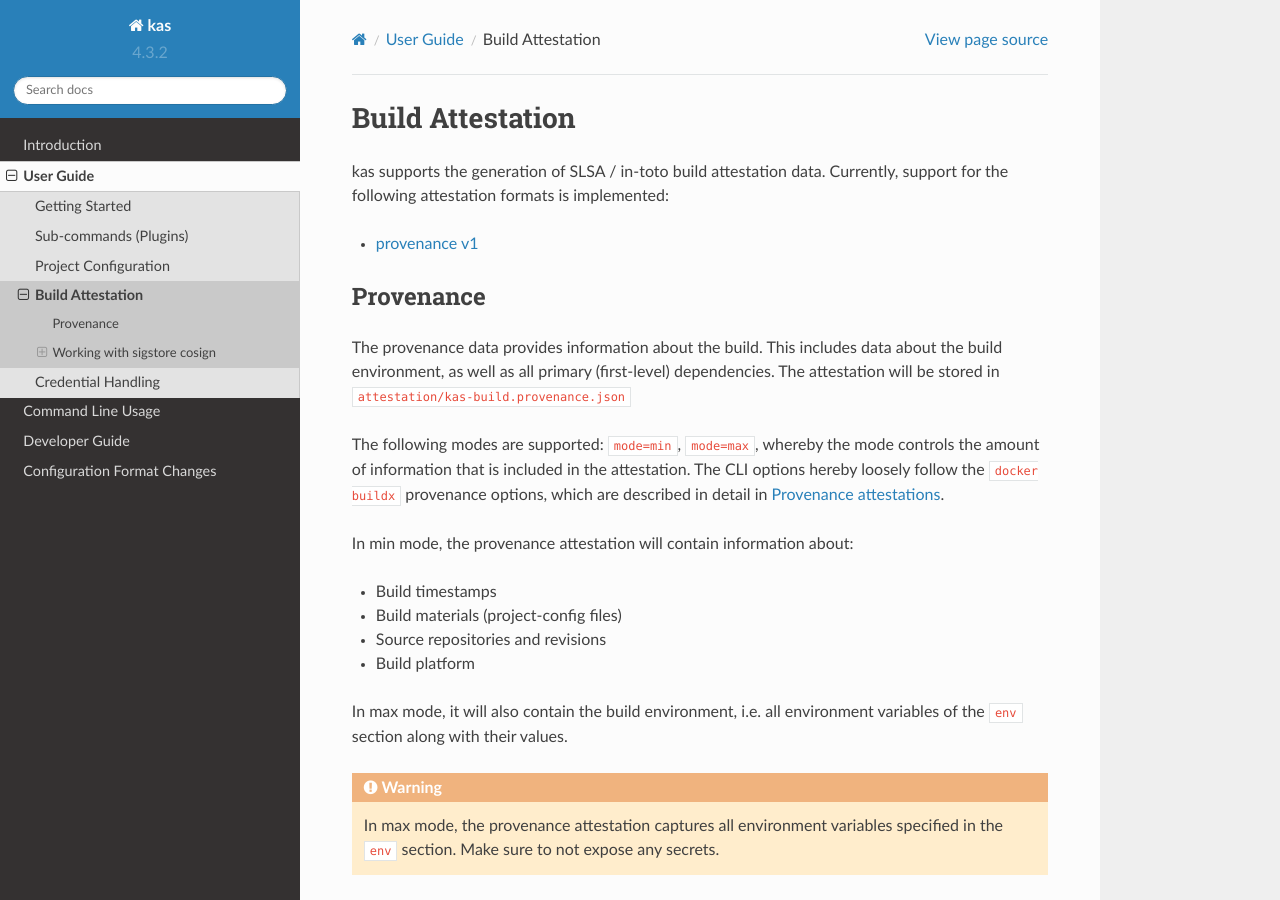
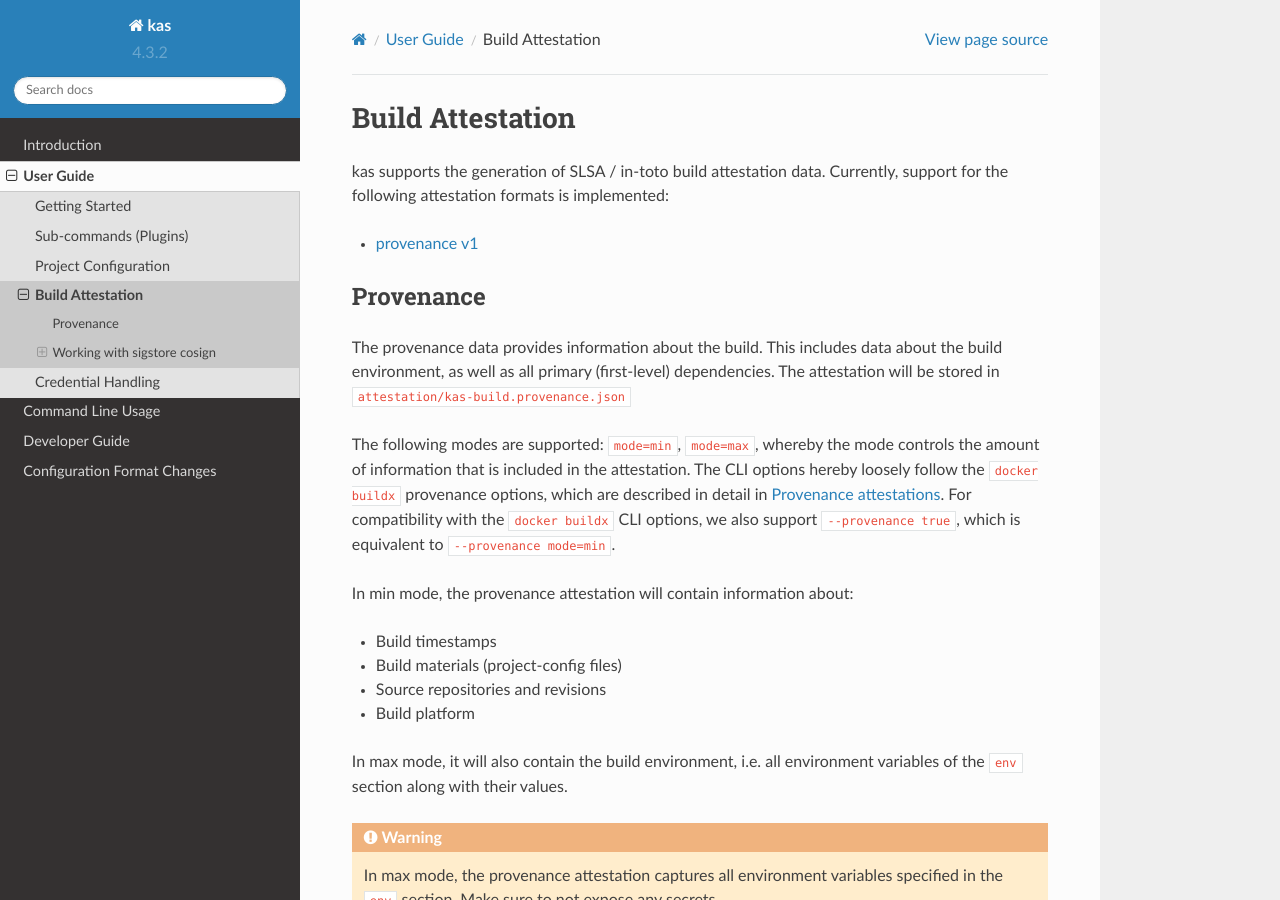
Before and after one commit to siemens/kas, a Sphinx documentation site: the page built from docs/userguide/build-attestation.rst, in a window 1280 px wide and 900 px high. Built offline with Sphinx 7.4.7 and the Read the Docs theme 2.0.0, drawn with Linux system fonts in a browser that asks for light colours.

Commit message:
attestation: document provenance=true as well
Signed-off-by: Felix Moessbauer <felix.moessbauer@siemens.com>
Signed-off-by: Jan Kiszka <jan.kiszka@siemens.com>

```diff
--- a/docs/userguide/build-attestation.rst
+++ b/docs/userguide/build-attestation.rst
@@ -19,6 +19,8 @@ the mode controls the amount of information that is included in the
 attestation. The CLI options hereby loosely follow the ``docker buildx``
 provenance options, which are described in detail in
 `Provenance attestations <https://docs.docker.com/build/attestations/slsa-provenance/>`_.
+For compatibility with the ``docker buildx`` CLI options, we also support
+``--provenance true``, which is equivalent to ``--provenance mode=min``.
 
 In min mode, the provenance attestation will contain information about:
 
```
